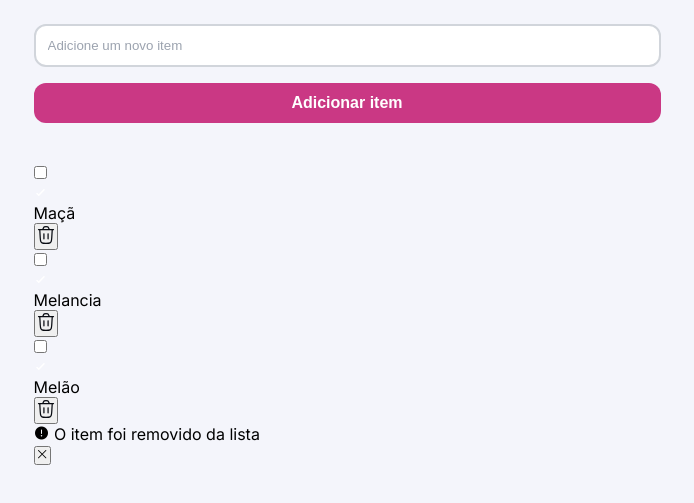
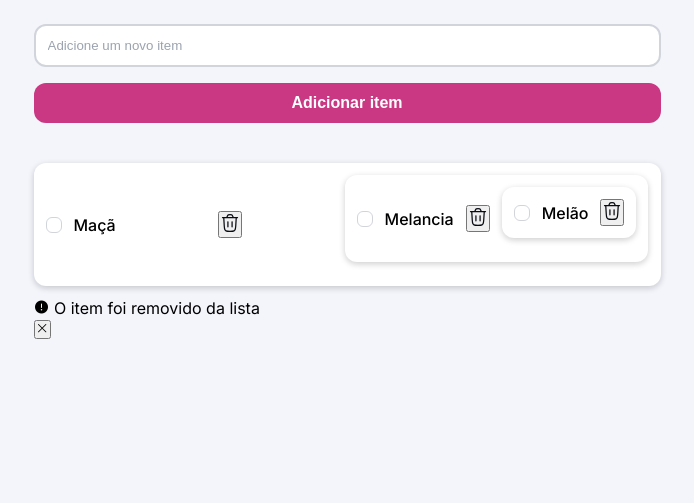
Before and after one commit to eduardarodrigues01/quicklist, a plain HTML site: page index.html in a window 1280 px wide. Shown: the part 185-688 px from the top of the page, without its empty margins (293-987 px from the left). Drawn offline with nearby package versions, Linux system fonts and the light colour scheme.

Commit message:
estilizações da section.list para os itens

```diff
--- a/index.html
+++ b/index.html
@@ -23,7 +23,7 @@
     <header>
         <img src="./assets/logo.png" alt="Logo quicklist">
         <button>
-            <i class="ph ph-arrow-left"></class=></i>
+           <i class="ph ph-arrow-left"></i>
            Voltar
         </button>
         <h1>Compras da semana</h1>
@@ -35,10 +35,10 @@
             <button>Adicionar item</button>
         </section>
 
-       <section class="List">
+        <section class="list">
             <div class="item">
                 <div>
-            <input type="checkbox" name="List" id="item-1">
+                    <input type="checkbox" name="list" id="item-1">
                      <div class="custom-checkbox">
                         <img src="./assets/checked.svg" alt="checked">
                      </div>
@@ -46,13 +46,12 @@
                   </div>
 
                   <button>
-            <img src="./assets/trash-icon.svg" alt="trash icon">
+                    <img src="./assets/trash-icon.svg" alt="trash">
                   </button>
-        </div>
 
                      <div class="item">
                 <div>
-            <input type="checkbox" name="List" id="item-2">
+                    <input type="checkbox" name="list" id="item-2">
                      <div class="custom-checkbox">
                         <img src="./assets/checked.svg" alt="checked">
                      </div>
@@ -60,13 +59,12 @@
                   </div>
 
                   <button>
-            <img src="./assets/trash-icon.svg" alt="trash icon">
+                    <img src="./assets/trash-icon.svg" alt="trash">
                   </button>
-        </div>
 
                      <div class="item">
                 <div>
-            <input type="checkbox" name="List" id="item-3">
+                    <input type="checkbox" name="list" id="item-3">
                      <div class="custom-checkbox">
                         <img src="./assets/checked.svg" alt="checked">
                      </div>
@@ -74,7 +72,7 @@
                   </div>
 
                   <button>
-            <img src="./assets/trash-icon.svg" alt="trash icon">
+                    <img src="./assets/trash-icon.svg" alt="trash">
                   </button>
             </div>
         </section>
--- a/style.css
+++ b/style.css
@@ -5,8 +5,8 @@
 }
 
 :root {
-    font-family: "Inter", sans-serif;
-    font-size: 62.5%;
+   font-family: "Inter", sans-serif;
+   font-size: 62.5%;
 
   --background-primary: #F4F5FB;
   --background-secondary: #FFF;
@@ -82,7 +82,7 @@ main {
         }
 
         &:hover {
-            border: 2px solid var(--border-hover);
+         border: 2px solid var(--border-hover);
         }
 
         &:focus {
@@ -103,7 +103,52 @@ main {
         cursor: pointer;
 
         &:hover {
-            background: var(--color-brand-hover);
+         background: var(--color-brand-hover);
         }
     }
 }
+
+.list {
+    .item {
+        background: var(--background-secondary);
+        padding: 1.2rem;
+        margin-bottom: 1.2rem;
+        display: flex;
+        justify-content: space-between;
+        align-items: center;
+        font-size: 1.6rem;
+        line-height: 2.4rem;
+        font-weight: 500;
+        border-radius: 1.2rem;
+        box-shadow: 0 2px 6px rgba(8, 11, 18, 0.2);
+
+        div {
+            display: flex;
+            gap: 1.2rem;
+            align-items: center;
+        }
+
+        input {
+            display: none;
+        }
+
+        .custom-checkbox {
+            width: 1.6rem;
+            height: 1.6rem;
+            border: 1px solid var(--border-primary);
+            border-radius: .6rem;
+        }
+
+        div:has(input:checked) {
+            .custom-checkbox {
+                background: var(--color-brand);
+                border: 1px solid var(--color-brand);
+                transition: .2s;
+            }
+
+            label {
+                text-decoration: line-through;
+            }
+        }
+    }
+}
```
Lines whose indentation alone changed are shown as unchanged.
